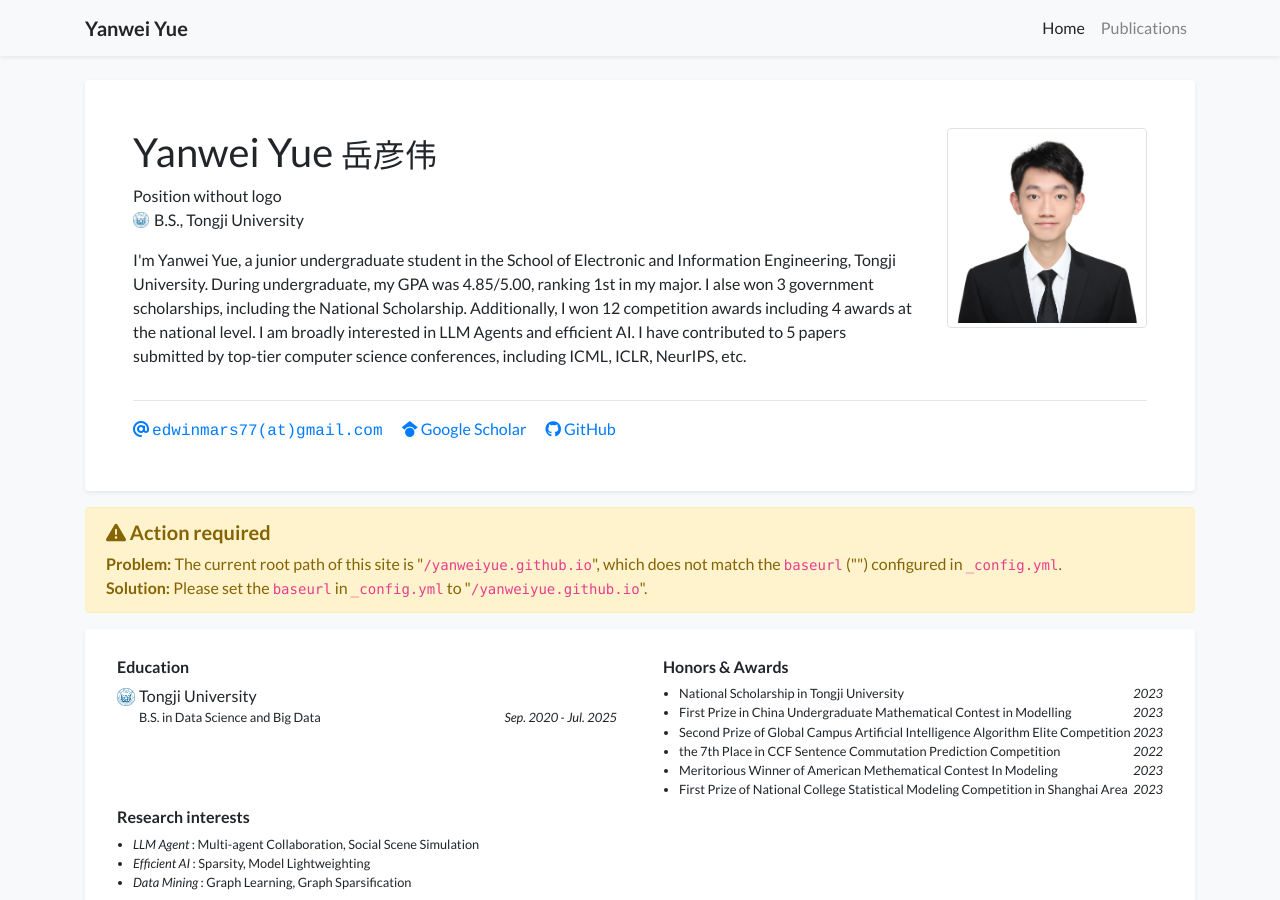
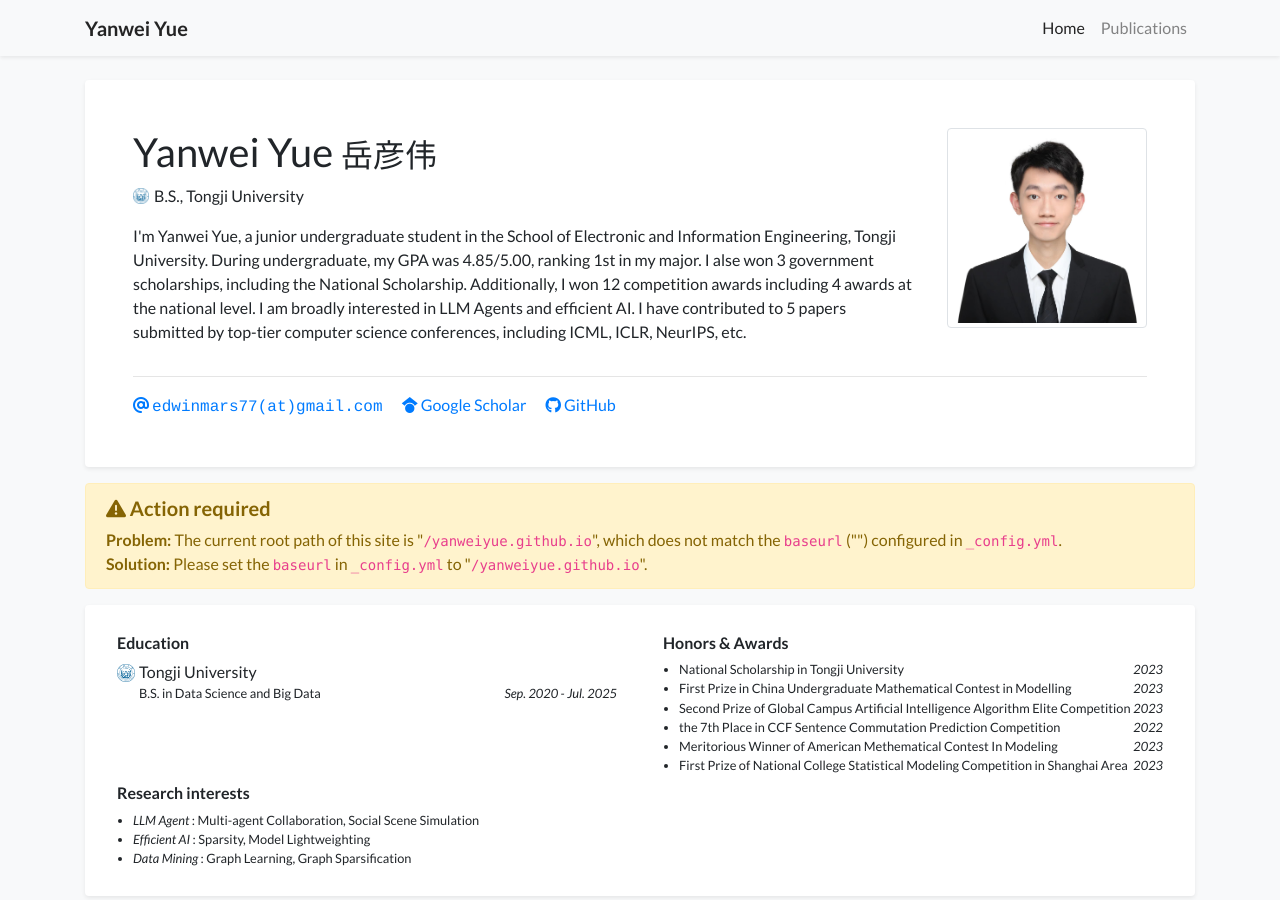
Before and after one commit to yanweiyue/yanweiyue.github.io, a Jekyll site: the page built from index.html, in a window 1280 px wide and 900 px high. Built offline with Jekyll 4.4.1, drawn with Linux system fonts in a browser that asks for light colours; a style sheet for code colours, icons or effects is not loaded.

Commit message:
07292122

```diff
--- a/_data/profile.yml
+++ b/_data/profile.yml
@@ -3,7 +3,6 @@ secondary_name: "岳彦伟"
 navbar_name: "Yanwei Yue"
 
 positions:
-- name: Position without logo
 - logo: /assets/images/badges/tongji.png
   name: B.S., Tongji University
 
```
